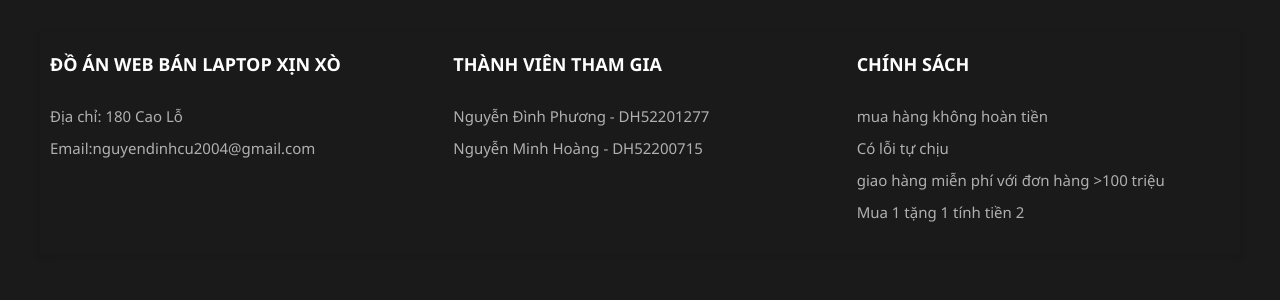
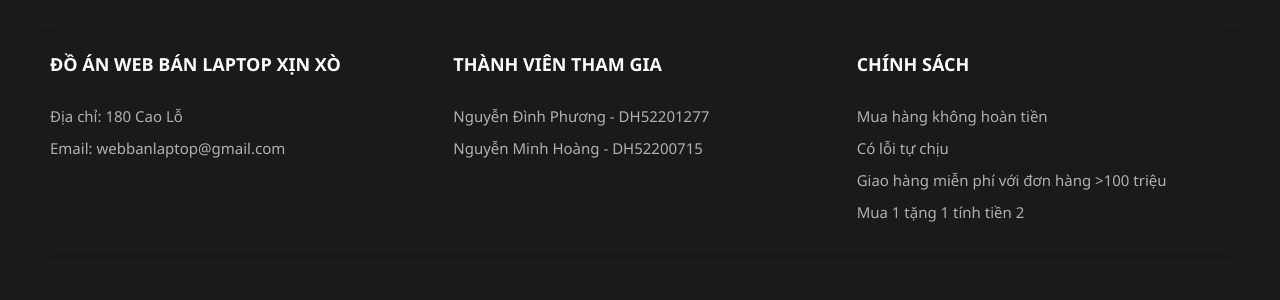
Before and after one commit to DPSgion/WebBanLapTop_THWeb, a PHP site: page /index.php in a window 1280 px wide. Shown: the part 1179-1479 px from the top of the page. Run offline with PHP 8.4, Linux system fonts and the light colour scheme; data comes from the database, SQL or seed files in the repository.

Commit message:
Chỉnh sửa nội dung footer

```diff
--- a/project/includes/footer.php
+++ b/project/includes/footer.php
@@ -13,7 +13,7 @@
                     <ul>
                         <li><strong>ĐỒ ÁN WEB BÁN LAPTOP XỊN XÒ</strong></li>
                         <li>Địa chỉ: 180 Cao Lỗ</li>
-                        <li>Email:nguyendinhcu2004@gmail.com</li>
+                        <li>Email: webbanlaptop@gmail.com</li>
                     </ul>
                 </div>
 
@@ -29,9 +29,9 @@
                 <div class="footer-gioithieu">
                     <ul>
                         <li><strong>CHÍNH SÁCH</strong></li>
-                        <li>mua hàng không hoàn tiền</li>
+                        <li>Mua hàng không hoàn tiền</li>
                         <li>Có lỗi tự chịu</li>
-                        <li>giao hàng miễn phí với đơn hàng >100 triệu</li>
+                        <li>Giao hàng miễn phí với đơn hàng >100 triệu</li>
                         <li>Mua 1 tặng 1 tính tiền 2</li>
                     </ul>
                 </div>
```
